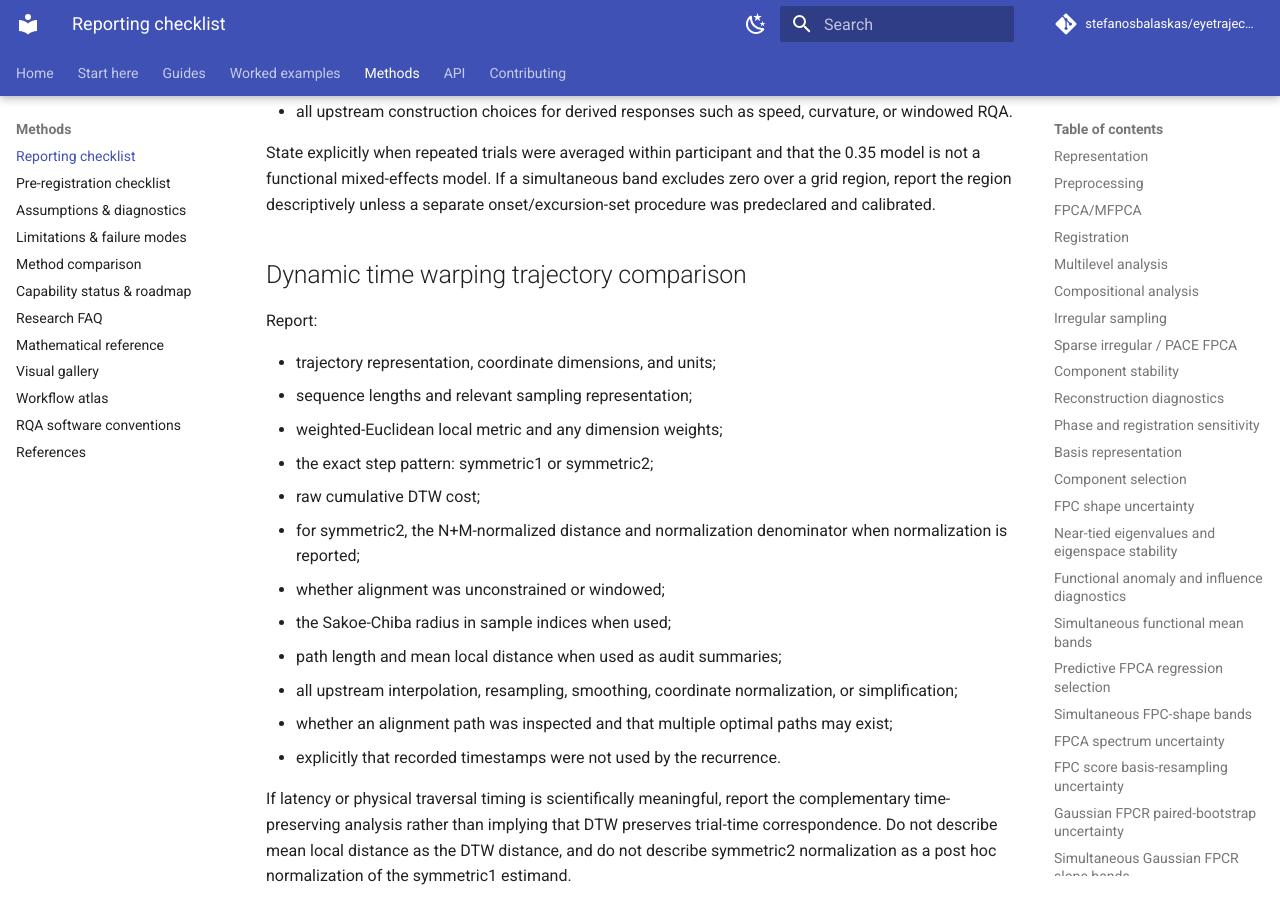
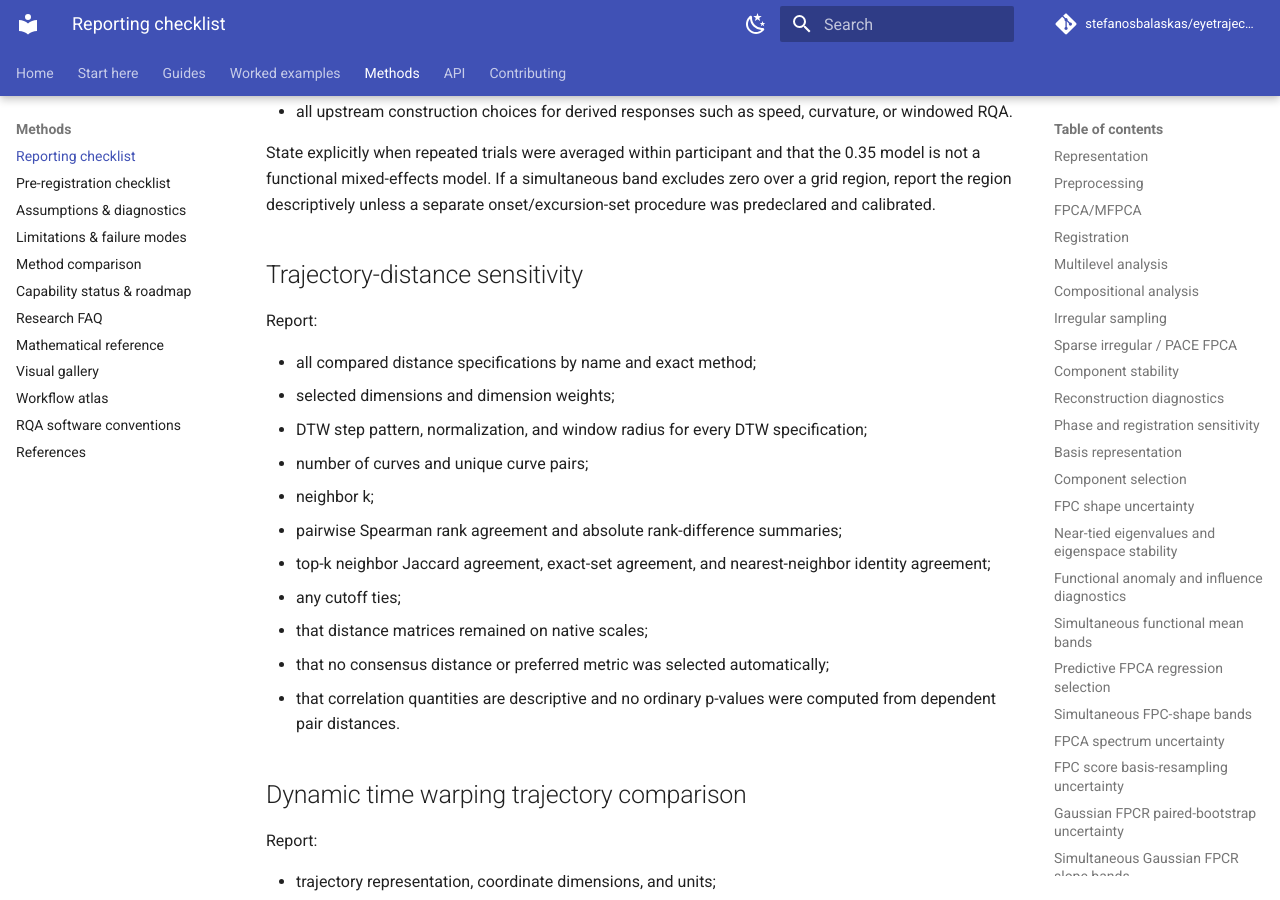
Before and after one commit to stefanosbalaskas/eyetrajectoriespy, an MkDocs documentation site: the page built from docs/methods/reporting.md, in a window 1280 px wide and 900 px high, scrolled down 24102 px. Built offline with MkDocs 1.6.1 and Material for MkDocs 9.7.7, drawn with Linux system fonts in a browser that asks for light colours; comment, search, counter and statistics services are not loaded.

Commit message:
Add trajectory distance sensitivity reporting checklist

```diff
--- a/docs/methods/reporting.md
+++ b/docs/methods/reporting.md
@@ -742,6 +742,25 @@ Report:
 
 State explicitly when repeated trials were averaged within participant and that the 0.35 model is not a functional mixed-effects model. If a simultaneous band excludes zero over a grid region, report the region descriptively unless a separate onset/excursion-set procedure was predeclared and calibrated.
 
+## Trajectory-distance sensitivity
+
+Report:
+
+- all compared distance specifications by name and exact method;
+- selected dimensions and dimension weights;
+- DTW step pattern, normalization, and window radius for every DTW
+  specification;
+- number of curves and unique curve pairs;
+- neighbor k;
+- pairwise Spearman rank agreement and absolute rank-difference summaries;
+- top-k neighbor Jaccard agreement, exact-set agreement, and nearest-neighbor
+  identity agreement;
+- any cutoff ties;
+- that distance matrices remained on native scales;
+- that no consensus distance or preferred metric was selected automatically;
+- that correlation quantities are descriptive and no ordinary p-values were
+  computed from dependent pair distances.
+
 ## Dynamic time warping trajectory comparison
 
 Report:
```
